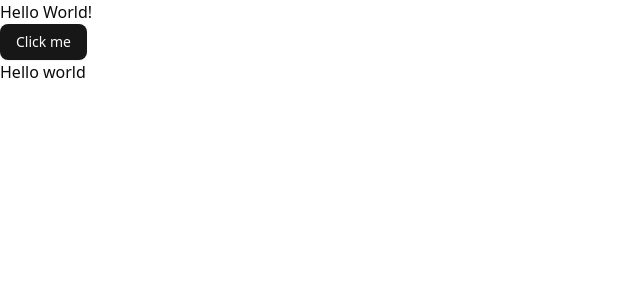
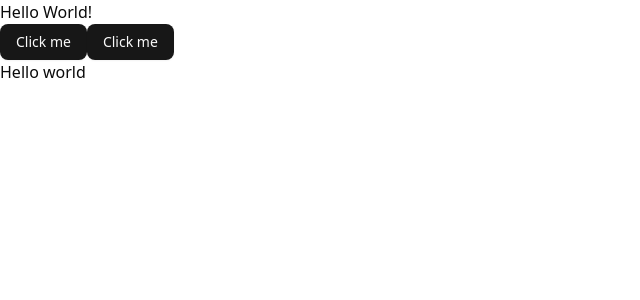
Before and after one commit to Kingscliq/mentor-hub, a Next.js app: page / in a window 1280 px wide. Shown: the top 300 px of the page, without its empty margins (0-640 px from the left). Built offline with nearby package versions, Linux system fonts and the light colour scheme; no server answers.

Commit message:
chore: add logger class for logging

```diff
--- a/src/app/layout.tsx
+++ b/src/app/layout.tsx
@@ -1,6 +1,8 @@
 import type { Metadata } from 'next';
 import { Geist, Geist_Mono } from 'next/font/google';
 import './globals.css';
+import { AppProvider } from '@/lib/providers';
+import { Toaster } from 'sonner';
 
 const geistSans = Geist({
   variable: '--font-geist-sans',
@@ -27,7 +29,10 @@ export default function RootLayout({
       <body
         className={`${geistSans.variable} ${geistMono.variable} antialiased`}
       >
-        {children}
+        <AppProvider>
+          {children}
+          <Toaster />
+        </AppProvider>
       </body>
     </html>
   );
--- a/src/app/page.tsx
+++ b/src/app/page.tsx
@@ -1,13 +1,21 @@
 'use client';
 import Box from '@/components/ui/box';
 import { Button } from '@/components/ui/button';
+import { Logger } from '@/lib';
+import { toast } from 'sonner';
 
 export default function Home() {
   return (
     <>
       <Box>Hello World!</Box>
       <Button>Click me</Button>
-      <Box as="section" onClick={() => console.log('hello world')}>
+      <Button onClick={() => toast.success('Hello this is a success message')}>
+        Click me
+      </Button>
+      <Box
+        as="section"
+        onClick={() => Logger.log('Hello this is an information')}
+      >
         Hello world{' '}
       </Box>
     </>
--- a/src/lib/config/index.ts
+++ b/src/lib/config/index.ts
@@ -1,3 +1,4 @@
 export * from './constants';
 export * from './headers';
 export * from './storage';
+export * from './logger';
--- /dev/null
+++ b/src/lib/config/logger.ts
@@ -0,0 +1,48 @@
+/**
+ * Log
+ *
+ * A simple static logger utility class for consistent logging throughout the application.
+ * Provides static methods for info, warning, and error level logging.
+ *
+ * @example
+ * Log.info('Server started');
+ * Log.warn('Low disk space');
+ * Log.error('Unhandled exception', error);
+ */
+export class Logger {
+  /**
+   * Logs informational messages to the console.
+   * @param data - The main message or object to log.
+   * @param optionalParams - Additional parameters to log.
+   */
+  static info(data: unknown, ...optionalParams: unknown[]) {
+    console.info(data, ...optionalParams);
+  }
+
+  /**
+   * Logs warning messages to the console.
+   * @param data - The main warning message or object to log.
+   * @param optionalParams - Additional parameters to log.
+   */
+  static warn(data: unknown, ...optionalParams: unknown[]) {
+    console.warn(data, ...optionalParams);
+  }
+
+  /**
+   * Logs error messages to the console.
+   * @param data - The main error message or object to log.
+   * @param optionalParams - Additional parameters to log.
+   */
+  static error(data: unknown, ...optionalParams: unknown[]) {
+    console.error(data, ...optionalParams);
+  }
+
+  /**
+   * Logs informational messages to the console.
+   * @param data - The main message or object to log.
+   * @param optionalParams - Additional parameters to log.
+   */
+  static log(data: unknown, ...optionalParams: unknown[]) {
+    console.log(data, ...optionalParams);
+  }
+}
--- a/src/lib/providers/query.provider.tsx
+++ b/src/lib/providers/query.provider.tsx
@@ -7,7 +7,7 @@ interface IAppQueryProviderProps {
   children: React.ReactNode;
 }
 
-const AppQueryProvider: React.FC<IAppQueryProviderProps> = ({
+export const AppProvider: React.FC<IAppQueryProviderProps> = ({
   children,
 }: IAppQueryProviderProps) => {
   const queryConfig = new QueryClient({
@@ -26,5 +26,3 @@ const AppQueryProvider: React.FC<IAppQueryProviderProps> = ({
     </AppStoreProvider>
   );
 };
-
-export default AppQueryProvider;
```
